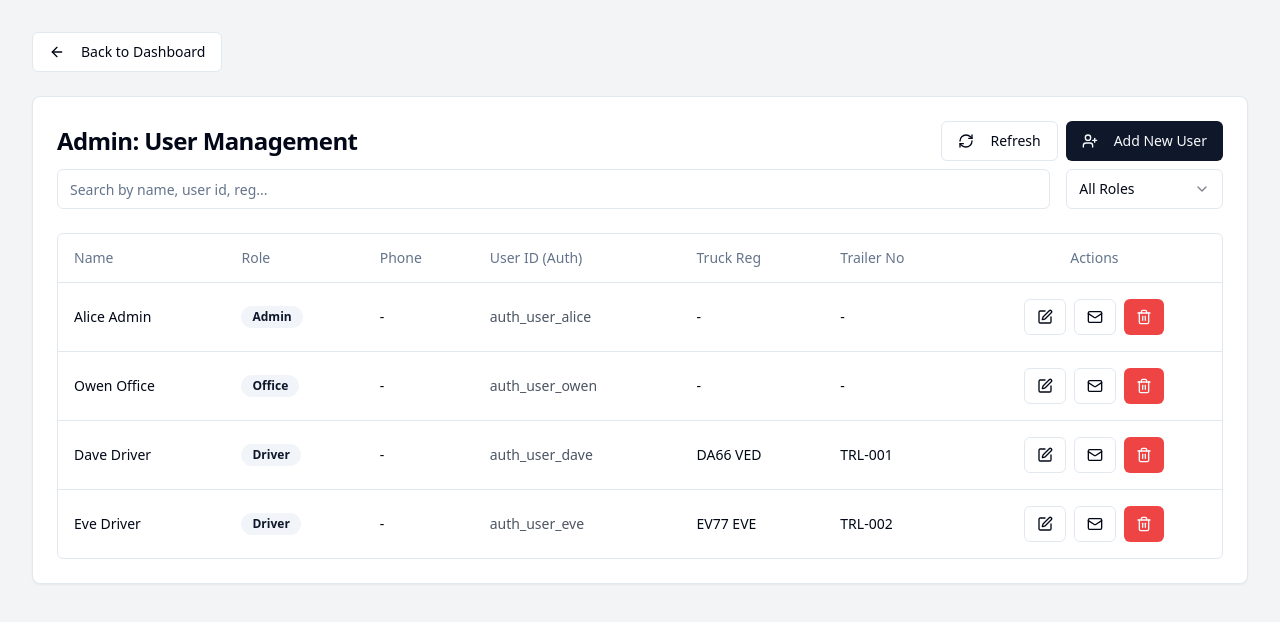
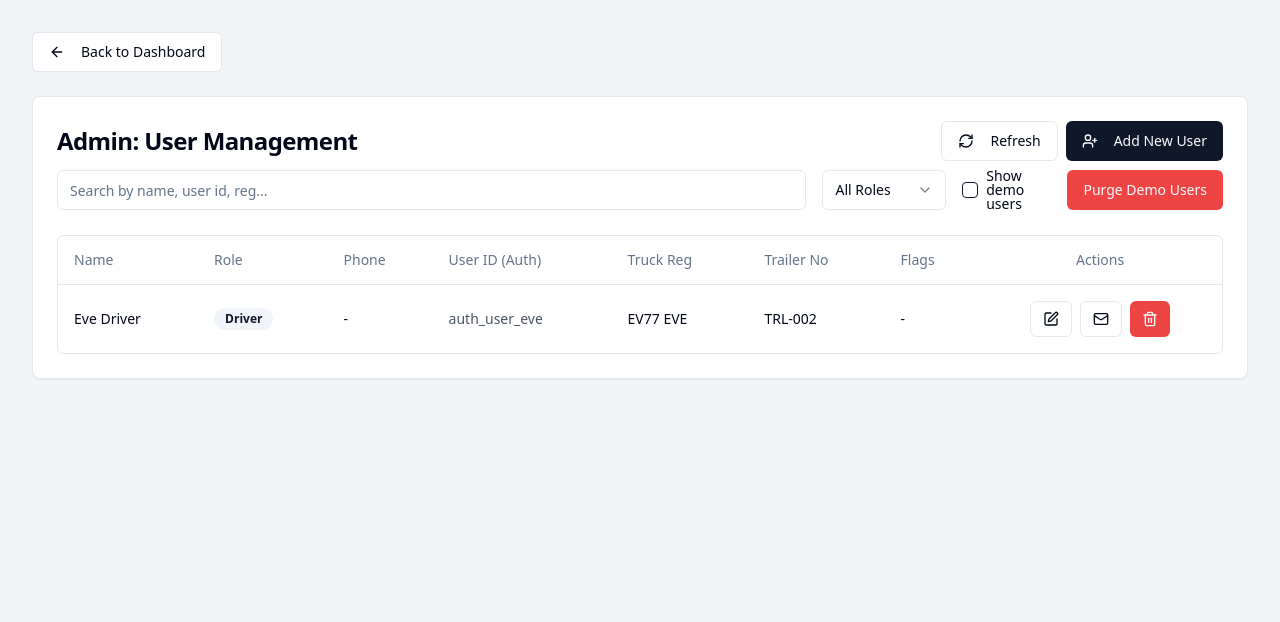
Before and after one commit to nathdzn-cpu/FRSApp, a React (Vite) app: page /admin/users in a window 1280 px wide. Shown: the top 622 px of the page. Built offline with nearby package versions, Linux system fonts and the light colour scheme; no server answers.

Commit message:
[dyad] wrote 3 file(s)

```diff
--- a/src/lib/api/profiles.ts
+++ b/src/lib/api/profiles.ts
@@ -22,6 +22,7 @@ interface CreateUserData {
   trailer_no?: string;
   email: string; // For Supabase Auth Admin API
   password?: string; // For Supabase Auth Admin API
+  is_demo?: boolean; // Allow setting is_demo on creation
 }
 
 export const createUser = async (tenantId: string, userData: CreateUserData, actorId: string): Promise<Profile> => {
@@ -55,6 +56,7 @@ export const createUser = async (tenantId: string, userData: CreateUserData, act
     user_id: newAuthUserId,
     truck_reg: userData.truck_reg,
     trailer_no: userData.trailer_no,
+    is_demo: userData.is_demo ?? false, // Default to false if not provided
   };
   mockProfiles.push(newUser);
   mockAuditLogs.push({
@@ -141,3 +143,44 @@ export const deleteUser = async (tenantId: string, profileId: string, actorId: s
   }
   return false;
 };
+
+export const purgeDemoUsers = async (tenantId: string, actorId: string): Promise<{ ok: boolean; removed: number }> => {
+  await delay(1000); // Simulate API call delay
+
+  const initialLength = mockProfiles.length;
+  const removedProfiles: Profile[] = [];
+
+  // Filter out demo users for the given tenant
+  const updatedProfiles = mockProfiles.filter(p => {
+    if (p.tenant_id === tenantId && p.is_demo) {
+      removedProfiles.push(p);
+      return false; // Remove this profile
+    }
+    return true; // Keep this profile
+  });
+
+  // Update the mockProfiles array
+  mockProfiles.splice(0, mockProfiles.length, ...updatedProfiles);
+
+  const removedCount = removedProfiles.length;
+
+  if (removedCount > 0) {
+    console.log(`Simulating Supabase Auth: Deleting ${removedCount} demo users.`);
+    // In a real app, you'd iterate removedProfiles and call supabase.auth.admin.deleteUser(p.user_id)
+
+    mockAuditLogs.push({
+      id: uuidv4(),
+      tenant_id: tenantId,
+      actor_id: actorId,
+      entity: 'profiles',
+      entity_id: actorId, // Actor is performing the purge
+      action: 'delete',
+      notes: `Purged ${removedCount} demo user(s).`,
+      before: { count: removedCount, ids: removedProfiles.map(p => p.id) },
+      after: null,
+      created_at: new Date().toISOString(),
+    });
+  }
+
+  return { ok: true, removed: removedCount };
+};
--- a/src/pages/admin/users/AdminUsersPage.tsx
+++ b/src/pages/admin/users/AdminUsersPage.tsx
@@ -1,11 +1,11 @@
 import React, { useEffect, useMemo, useState } from 'react';
 import { useNavigate } from 'react-router-dom';
 import { useUserRole } from '@/context/UserRoleContext';
-import { getUsersForAdmin, getProfiles, getTenants, deleteUser, resetUserPassword } from '@/lib/supabase';
+import { getUsersForAdmin, getProfiles, getTenants, deleteUser, resetUserPassword, purgeDemoUsers } from '@/lib/supabase';
 import { Profile, Tenant } from '@/utils/mockData';
 import { Card, CardContent, CardHeader, CardTitle } from '@/components/ui/card';
 import { Button } from '@/components/ui/button';
-import { Loader2, ArrowLeft, UserPlus, Edit, Trash2, Mail, RefreshCw } from 'lucide-react'; // Added RefreshCw icon
+import { Loader2, ArrowLeft, UserPlus, Edit, Trash2, Mail, RefreshCw } from 'lucide-react';
 import { Input } from '@/components/ui/input';
 import { Label } from '@/components/ui/label';
 import { Select, SelectContent, SelectItem, SelectTrigger, SelectValue } from '@/components/ui/select';
@@ -23,6 +23,7 @@ import {
 } from "@/components/ui/alert-dialog";
 import { Table, TableBody, TableCell, TableHead, TableHeader, TableRow } from '@/components/ui/table';
 import { Badge } from '@/components/ui/badge';
+import { Checkbox } from '@/components/ui/checkbox'; // Import Checkbox
 
 const AdminUsersPage: React.FC = () => {
   const navigate = useNavigate();
@@ -32,8 +33,10 @@ const AdminUsersPage: React.FC = () => {
   const [error, setError] = useState<string | null>(null);
   const [searchTerm, setSearchTerm] = useState('');
   const [filterRole, setFilterRole] = useState<'all' | 'driver' | 'office' | 'admin'>('all');
+  const [showDemo, setShowDemo] = useState(false); // New state for toggling demo users
   const [profiles, setProfiles] = useState<Profile[]>([]); // For currentProfile
   const [busyId, setBusyId] = useState<string | null>(null); // To disable buttons during action
+  const [purging, setPurging] = useState(false); // State for purge button
 
   const currentTenantId = 'demo-tenant-id'; // Hardcoded for mock data
   const currentUserId = userRole === 'admin' ? 'auth_user_alice' : userRole === 'office' ? 'auth_user_owen' : userRole === 'driver' ? 'auth_user_dave' : 'unknown';
@@ -118,8 +121,35 @@ const AdminUsersPage: React.FC = () => {
     }
   };
 
+  const handlePurgeDemoUsers = async () => {
+    if (!currentProfile) {
+      toast.error("Admin profile not found. Cannot purge demo users.");
+      return;
+    }
+    if (!window.confirm("Are you sure you want to permanently delete ALL demo users in this tenant (Auth + profiles)? This action cannot be undone.")) {
+      return;
+    }
+
+    setPurging(true);
+    try {
+      const result = await purgeDemoUsers(currentTenantId, currentProfile.id);
+      if (result.ok) {
+        toast.success(`Removed ${result.removed} demo user(s).`);
+        fetchUsers(); // Refresh the list after purge
+      } else {
+        toast.error("Failed to purge demo users.");
+      }
+    } catch (err: any) {
+      console.error("Error purging demo users:", err);
+      toast.error("An unexpected error occurred while purging demo users.");
+    } finally {
+      setPurging(false);
+    }
+  };
+
   const filteredUsers = useMemo(() => {
     let r = users;
+    if (!showDemo) r = r.filter(x => !x.is_demo); // Filter out demo users if showDemo is false
     if (filterRole !== "all") r = r.filter(x => x.role === filterRole);
     if (searchTerm.trim()) {
       const t = searchTerm.toLowerCase();
@@ -131,7 +161,7 @@ const AdminUsersPage: React.FC = () => {
       );
     }
     return r;
-  }, [users, searchTerm, filterRole]);
+  }, [users, searchTerm, filterRole, showDemo]); // Add showDemo to dependencies
 
   if (loading) {
     return (
@@ -184,7 +214,7 @@ const AdminUsersPage: React.FC = () => {
             </div>
           </CardHeader>
           <CardContent>
-            <div className="flex flex-col sm:flex-row gap-4 mb-6">
+            <div className="flex flex-col sm:flex-row gap-4 mb-6 items-center">
               <Input
                 placeholder="Search by name, user id, reg..."
                 value={searchTerm}
@@ -202,6 +232,22 @@ const AdminUsersPage: React.FC = () => {
                   <SelectItem value="driver">Driver</SelectItem>
                 </SelectContent>
               </Select>
+              <div className="flex items-center space-x-2">
+                <Checkbox
+                  id="show-demo"
+                  checked={showDemo}
+                  onCheckedChange={(checked: boolean) => setShowDemo(checked)}
+                />
+                <Label htmlFor="show-demo">Show demo users</Label>
+              </div>
+              <Button
+                variant="destructive"
+                onClick={handlePurgeDemoUsers}
+                disabled={purging}
+                className="w-full sm:w-auto"
+              >
+                {purging ? "Purging..." : "Purge Demo Users"}
+              </Button>
             </div>
 
             {filteredUsers.length === 0 ? (
@@ -217,6 +263,7 @@ const AdminUsersPage: React.FC = () => {
                       <TableHead>User ID (Auth)</TableHead>
                       <TableHead>Truck Reg</TableHead>
                       <TableHead>Trailer No</TableHead>
+                      <TableHead>Flags</TableHead> {/* New column for flags */}
                       <TableHead className="text-center">Actions</TableHead>
                     </TableRow>
                   </TableHeader>
@@ -231,6 +278,7 @@ const AdminUsersPage: React.FC = () => {
                         <TableCell className="text-sm text-gray-600 dark:text-gray-400">{user.user_id}</TableCell>
                         <TableCell>{user.truck_reg || '-'}</TableCell>
                         <TableCell>{user.trailer_no || '-'}</TableCell>
+                        <TableCell>{user.is_demo ? <Badge variant="outline">Demo</Badge> : '-'}</TableCell> {/* Display demo flag */}
                         <TableCell className="text-center">
                           <div className="flex justify-center space-x-2">
                             <Button variant="outline" size="sm" onClick={() => navigate(`/admin/users/${user.id}/edit`)}>
--- a/src/utils/mockData.ts
+++ b/src/utils/mockData.ts
@@ -20,6 +20,7 @@ export interface Profile {
   created_at: string;
   last_location?: { lat: number; lon: number; timestamp: string };
   last_job_status?: string;
+  is_demo: boolean; // New field
 }
 
 export interface DailyChecklist {
@@ -116,9 +117,10 @@ export interface AuditLog {
   actor_id: string; // profile_id
   entity: string;
   entity_id: string;
-  action: 'create' | 'update' | 'delete' | 'cancel';
+  action: 'create' | 'update' | 'delete' | 'cancel' | 'allocate_ref' | 'reset_password';
   before?: Record<string, any>;
   after?: Record<string, any>;
+  notes?: string;
   created_at: string;
 }
 
@@ -145,6 +147,7 @@ export const mockProfiles: Profile[] = [
     role: 'admin',
     user_id: 'auth_user_alice', // Placeholder for Supabase auth.users.id
     created_at: new Date().toISOString(),
+    is_demo: true, // Marked as demo
   },
   {
     id: owenOfficeId,
@@ -153,6 +156,7 @@ export const mockProfiles: Profile[] = [
     role: 'office',
     user_id: 'auth_user_owen', // Placeholder
     created_at: new Date().toISOString(),
+    is_demo: true, // Marked as demo
   },
   {
     id: daveDriverId,
@@ -165,6 +169,7 @@ export const mockProfiles: Profile[] = [
     created_at: new Date().toISOString(),
     last_location: { lat: 51.5074, lon: -0.1278, timestamp: new Date().toISOString() }, // London
     last_job_status: 'in_progress',
+    is_demo: true, // Marked as demo
   },
   {
     id: uuidv4(),
@@ -177,6 +182,7 @@ export const mockProfiles: Profile[] = [
     created_at: new Date().toISOString(),
     last_location: { lat: 52.4862, lon: -1.8904, timestamp: new Date().toISOString() }, // Birmingham
     last_job_status: 'planned',
+    is_demo: false, // Not a demo user
   },
 ];
 
@@ -301,7 +307,7 @@ export const mockJobEvents: JobEvent[] = [
     tenant_id: demoTenantId,
     job_id: job1Id,
     actor_id: daveDriverId,
-    event_type: 'assigned',
+    event_type: 'status_changed', // Changed from 'assigned' to 'status_changed' for consistency
     notes: 'Assigned to Dave Driver.',
     created_at: new Date(Date.now() - 3600 * 1000 * 23).toISOString(),
   },
@@ -367,4 +373,4 @@ export const mockProfileDevices: ProfileDevice[] = []; // Initially empty
 
 export const mockDailyChecks: DailyCheck[] = []; // Initially empty
 
-export const mockAuditLogs: AuditLog[] = []; // Initially empty
+export let mockAuditLogs: AuditLog[] = []; // Made mutable for purgeDemoUsers
```
